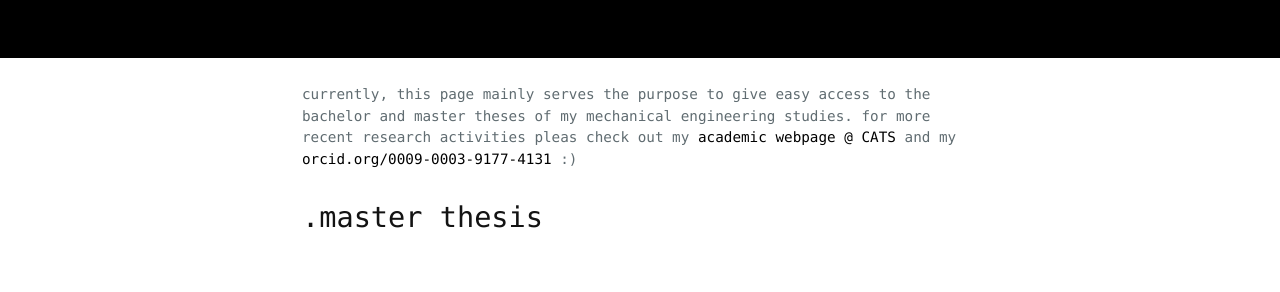
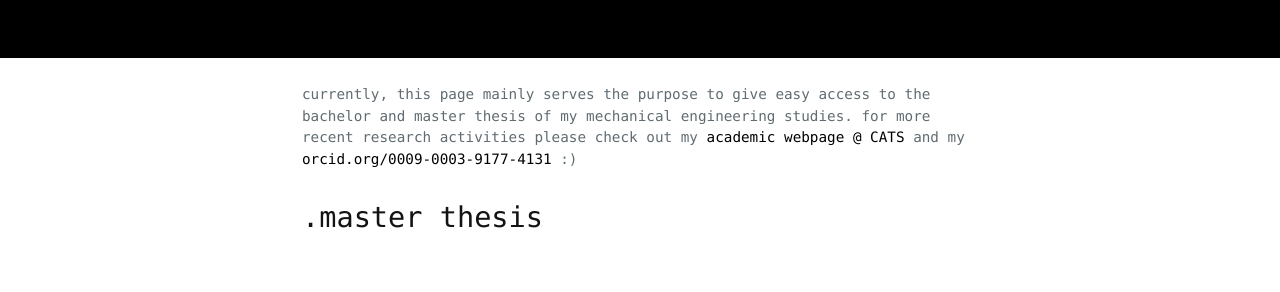
Before and after one commit to olwege/olwege.github.io, a Jekyll site: the page built from index.md, in a window 1280 px wide. Shown: the part 199-491 px from the top of the page. Built offline with Jekyll 4.4.1, drawn with Linux system fonts in a browser that asks for light colours; our own code applies the rules of GitHub Pages for plain Markdown files.

Commit message:
minor changes

```diff
--- a/index.md
+++ b/index.md
@@ -1,4 +1,4 @@
-currently, this page mainly serves the purpose to give easy access to the bachelor and master theses of my mechanical engineering studies. for more recent research activities pleas check out my [academic webpage @ CATS](https://www.cats.rwth-aachen.de/cms/cats/der-lehrstuhl/team/~bkckdt/wege-oliver/?lidx=1&allou=1) and my [orcid.org/0009-0003-9177-4131](https://orcid.org/0009-0003-9177-4131) :)
+currently, this page mainly serves the purpose to give easy access to the bachelor and master thesis of my mechanical engineering studies. for more recent research activities please check out my [academic webpage @ CATS](https://www.cats.rwth-aachen.de/cms/cats/der-lehrstuhl/team/~bkckdt/wege-oliver/?lidx=1&allou=1) and my [orcid.org/0009-0003-9177-4131](https://orcid.org/0009-0003-9177-4131) :)
 
 # .master thesis
 <a href="/content/master-thesis.md" class="imghover">
```
